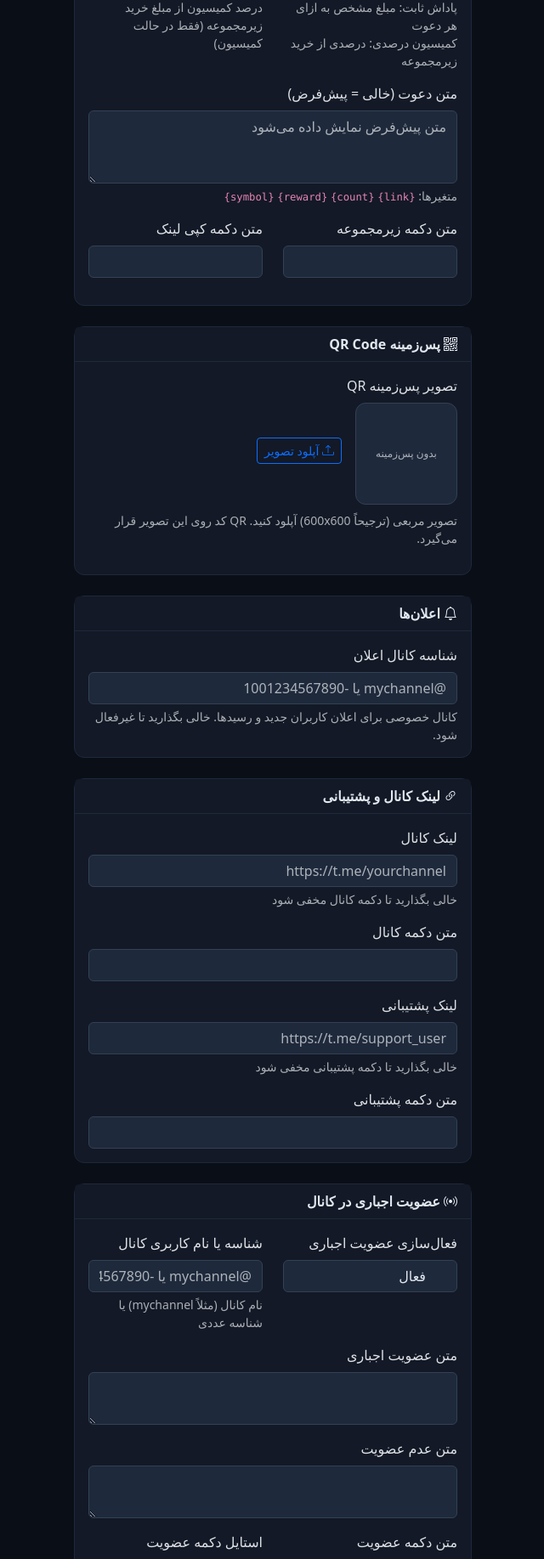
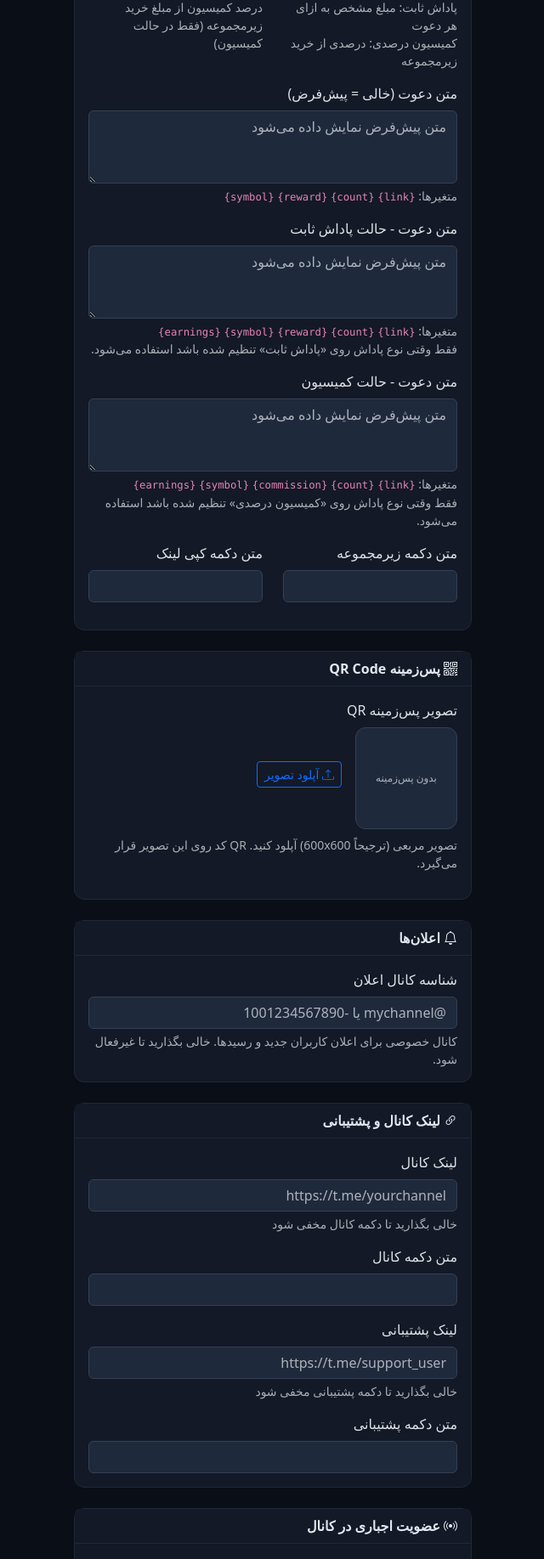
Before and after one commit to ajavan034-coder/NigVpnBot, a Python web app: template templates/settings.html in a window 1280 px wide. Shown: the part 2106-3941 px from the top of the page at 85% size, without its empty margins (435-1075 px from the left). Run offline with Jinja, Linux system fonts and the light colour scheme; the template is opened without the code that fills it, so the values that code supplies are empty.

Commit message:
feat: add separate referral text templates for fixed and commission modes

```diff
--- a/database.py
+++ b/database.py
@@ -379,6 +379,8 @@ async def init_db():
         "invite_enabled": "0",
         "invite_reward_amount": "5000",
         "text_invite": "",
+        "text_invite_fixed": "",
+        "text_invite_commission": "",
         "force_join_enabled": "0",
         "required_channel_id": "",
         "force_join_text": "⚠️ برای استفاده از ربات، ابتدا باید در کانال ما عضو شوید!",
--- a/templates/settings.html
+++ b/templates/settings.html
@@ -152,6 +152,16 @@
                     <label class="form-label">متن دعوت (خالی = پیش‌فرض)</label>
                     <textarea name="text_invite" class="form-control" rows="3" placeholder="متن پیش‌فرض نمایش داده می‌شود">{{ settings.get('text_invite', '') }}</textarea>
                     <div class="form-text">متغیرها: <code>{link}</code> <code>{count}</code> <code>{reward}</code> <code>{symbol}</code></div>
+                </div>
+                <div class="mb-3">
+                    <label class="form-label">متن دعوت - حالت پاداش ثابت</label>
+                    <textarea name="text_invite_fixed" class="form-control" rows="3" placeholder="متن پیش‌فرض نمایش داده می‌شود">{{ settings.get('text_invite_fixed', '') }}</textarea>
+                    <div class="form-text">متغیرها: <code>{link}</code> <code>{count}</code> <code>{reward}</code> <code>{symbol}</code> <code>{earnings}</code><br>فقط وقتی نوع پاداش روی «پاداش ثابت» تنظیم شده باشد استفاده می‌شود.</div>
+                </div>
+                <div class="mb-3">
+                    <label class="form-label">متن دعوت - حالت کمیسیون</label>
+                    <textarea name="text_invite_commission" class="form-control" rows="3" placeholder="متن پیش‌فرض نمایش داده می‌شود">{{ settings.get('text_invite_commission', '') }}</textarea>
+                    <div class="form-text">متغیرها: <code>{link}</code> <code>{count}</code> <code>{commission}</code> <code>{symbol}</code> <code>{earnings}</code><br>فقط وقتی نوع پاداش روی «کمیسیون درصدی» تنظیم شده باشد استفاده می‌شود.</div>
                 </div>
                 <div class="row">
                     <div class="col-md-6 mb-3">
```
Also changed, not shown: handlers/user.py (+16 -7 lines).
